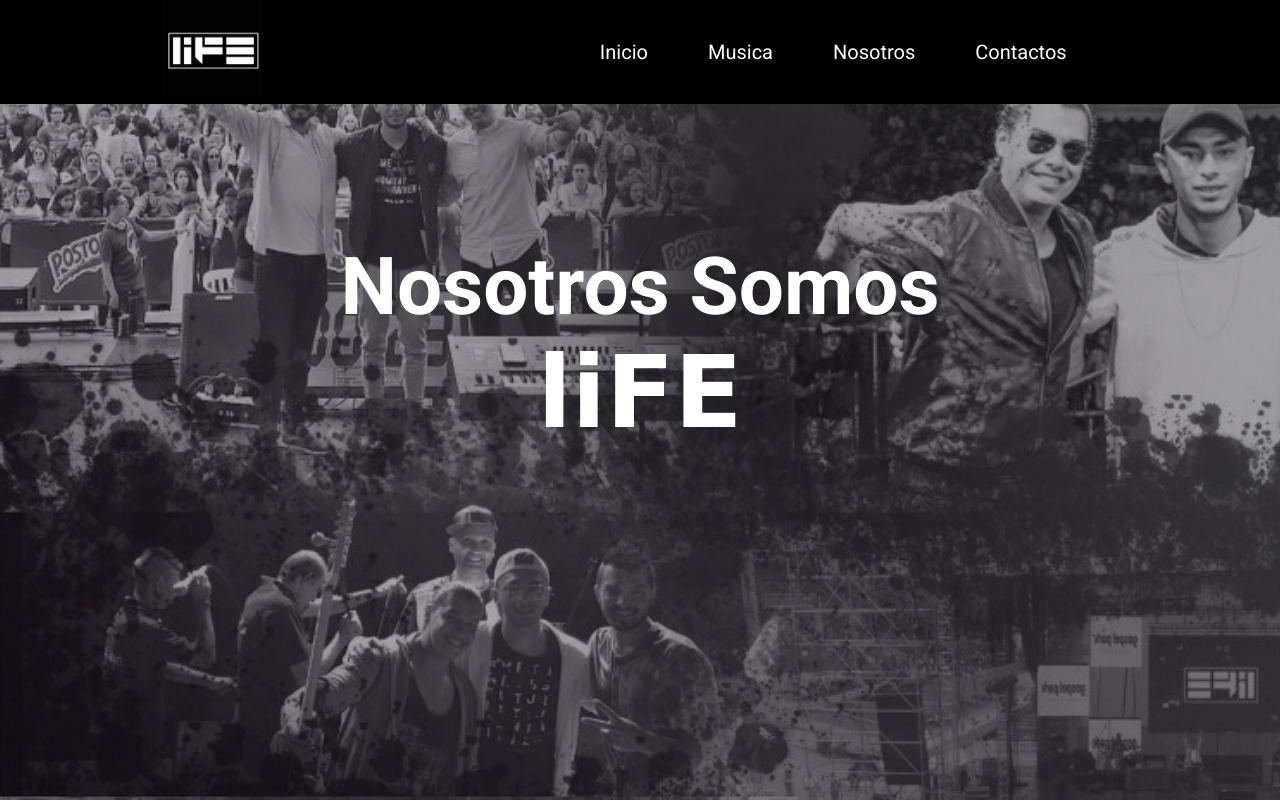
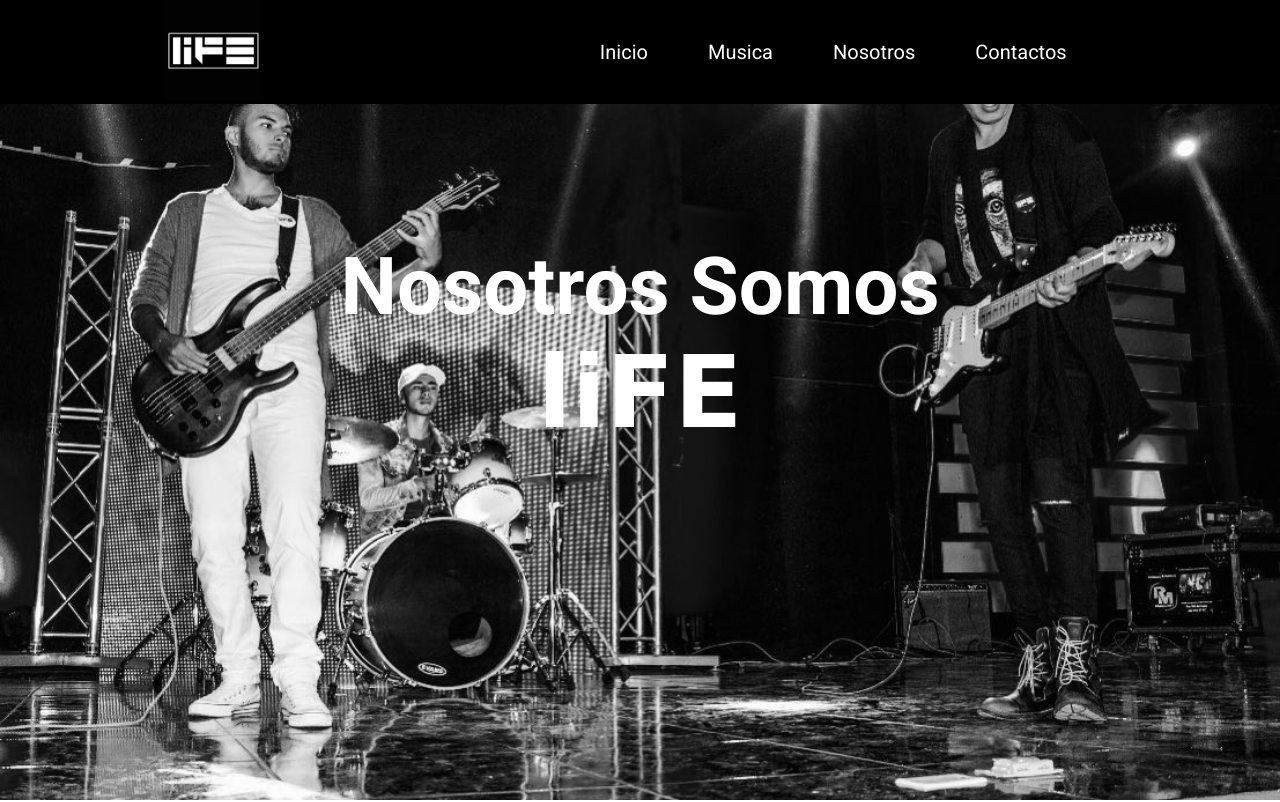
Before and after one commit to RicardoRblog/HechosChurch, a plain HTML site: page index.html in a window 1280 px wide. Shown: the top 802 px of the page. Drawn offline with nearby package versions, Linux system fonts and the light colour scheme; grey boxes are pictures that could not be loaded; a script that the page names is missing; a web font is replaced by a local one.

Commit message:
Add files via upload

```diff
--- a/css/Inicio.css
+++ b/css/Inicio.css
@@ -1,18 +1,24 @@
 #Inicio {
+    width: 100%;
+    height: 100vh;
     position: relative;
+
     background-color: black;
-    background-image:url(../img/lifeband1.jpg);
-    height: 100vh;
+    background-image:url(../img/envivo.jpg);
+
+
     background-repeat: no-repeat;
     background-position:center;
     background-attachment: fixed;
     background-size:cover;
     margin: 0;
     padding: 0;
-
+    filter: grayscale(1);
 
 
 }
+
+
 
 
 .contenedor-inicio{
```
